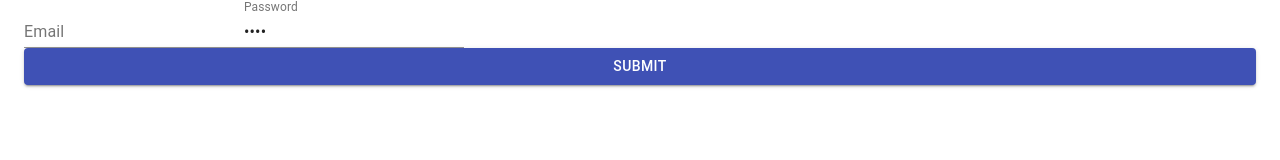
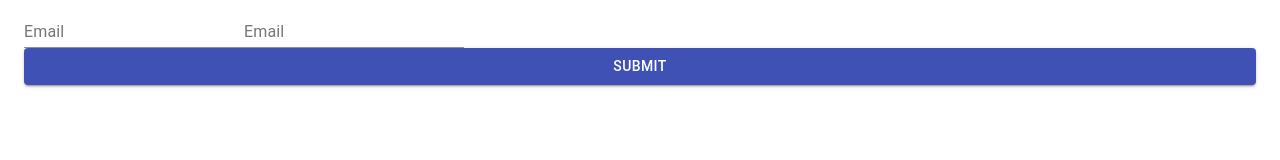
Before and after one commit to ivandax/simpletask, a React (Create React App) app in the folder frontend/: page /login in a window 1280 px wide. Shown: the top 160 px of the page. Built offline with nearby package versions, Linux system fonts and the light colour scheme.

Commit message:
created components for text field

```diff
--- /dev/null
+++ b/frontend/src/Components/StringInput/StringInput.tsx
@@ -0,0 +1,31 @@
+import React from "react";
+import { TextField } from "@material-ui/core";
+
+interface StringInputProps {
+    value: string;
+    onChange: (e: React.ChangeEvent) => void;
+    formikTouched: boolean | undefined;
+    formikErrors: string | undefined;
+    type?: "password";
+}
+
+const StringInput = ({
+    value,
+    onChange,
+    formikTouched,
+    formikErrors,
+}: StringInputProps): JSX.Element => {
+    return (
+        <TextField
+            id="email"
+            name="email"
+            label="Email"
+            value={value}
+            onChange={onChange}
+            error={formikTouched === undefined ? false : Boolean(formikErrors)}
+            helperText={formikTouched === undefined ? null : formikErrors}
+        />
+    );
+};
+
+export default StringInput;
--- /dev/null
+++ b/frontend/src/Components/StringInput/index.ts
@@ -0,0 +1,3 @@
+import StringInput from "./StringInput";
+
+export default StringInput;
--- a/frontend/src/PublicViews/Login/Login.tsx
+++ b/frontend/src/PublicViews/Login/Login.tsx
@@ -1,7 +1,10 @@
 import React from "react";
-import { useFormik } from "formik";
+import { Formik } from "formik";
 import * as yup from "yup";
-import { Container, Box, TextField, Button } from "@material-ui/core";
+import { Container, Box, Button } from "@material-ui/core";
+
+//components
+import StringInput from "Components/StringInput";
 
 const validationSchema = yup.object({
     email: yup.string().email("Enter a valid email").required("Email is required"),
@@ -12,54 +15,40 @@ const validationSchema = yup.object({
 });
 
 const Login = (): JSX.Element => {
-    const formik = useFormik({
-        initialValues: {
+    const initialValues = {
         email: "",
-            password: "vvvc",
-        },
-        validationSchema: validationSchema,
-        onSubmit: (values): void => console.log(values),
-    });
+        password: "",
+    };
 
     return (
         <Container>
             <Box>
+                <Formik
+                    initialValues={initialValues}
+                    validationSchema={validationSchema}
+                    onSubmit={(values): void => console.log(values)}
+                >
+                    {(formik): JSX.Element => (
                         <form onSubmit={formik.handleSubmit}>
-                    <TextField
-                        id="email"
-                        name="email"
-                        label="Email"
+                            <StringInput
                                 value={formik.values.email}
                                 onChange={formik.handleChange}
-                        error={
-                            formik.touched.email === undefined
-                                ? false
-                                : Boolean(formik.errors.email)
-                        }
-                        helperText={
-                            formik.touched.email === undefined ? false : formik.errors.email
-                        }
+                                formikTouched={formik.touched.email}
+                                formikErrors={formik.errors.email}
                             />
-                    <TextField
-                        id="password"
-                        name="password"
-                        label="Password"
-                        type="password"
+                            <StringInput
                                 value={formik.values.password}
                                 onChange={formik.handleChange}
-                        error={
-                            formik.touched.password === undefined
-                                ? false
-                                : Boolean(formik.errors.password)
-                        }
-                        helperText={
-                            formik.touched.password === undefined ? false : formik.errors.password
-                        }
+                                formikTouched={formik.touched.password}
+                                formikErrors={formik.errors.password}
+                                type="password"
                             />
                             <Button color="primary" variant="contained" fullWidth type="submit">
                                 Submit
                             </Button>
                         </form>
+                    )}
+                </Formik>
             </Box>
         </Container>
     );
```
Lines whose indentation alone changed are shown as unchanged.
